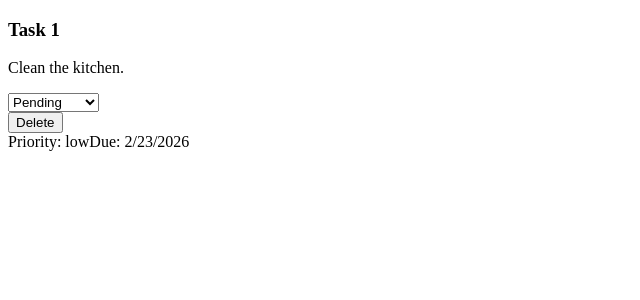
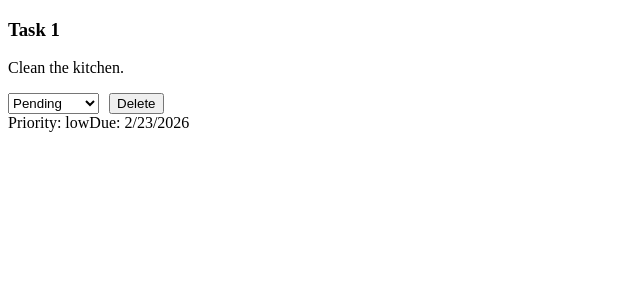
Before and after one commit to ScriptMang/lab9.3, a React (Vite) app: page / in a window 1280 px wide. Shown: the top 300 px of the page, without its empty margins (0-640 px from the left). Built offline with nearby package versions, Linux system fonts and the light colour scheme.

Commit message:
Add flexbox with 10px gap for  container with id of task-item-options

```diff
--- a/src/App.css
+++ b/src/App.css
@@ -0,0 +1,4 @@
+#taskItemOptions {
+    display: flex;
+    gap: 10px;
+}
--- a/src/components/TaskItem.tsx
+++ b/src/components/TaskItem.tsx
@@ -6,12 +6,12 @@ function TaskItem({task, onStatusChange, onDelete}: TaskItemProps) {
 
     return (
         <>
-        <div>
-            <div>
+        <div id="taskContainer">
+            <div id="taskDescriptionContainer">
                 <h3>{task.title}</h3>
                 <p>{task.description}</p>
             </div>
-            <div>
+            <div id="taskItemOptions">
                 <select defaultValue={ task.status } onChange={() => {
                      onStatusChange(
                         "3", "completed"
@@ -21,8 +21,8 @@ function TaskItem({task, onStatusChange, onDelete}: TaskItemProps) {
                     <option value="in-progress">In Progress</option>
                     <option value="completed">Completed</option>
                 </select>
+                <button onClick = {()=> onDelete(task.id)}>Delete</button>
             </div>
-            <button onClick = {()=> onDelete(task.id)}>Delete</button>
         </div>
         <div>
             <span>Priority: {task.priority}</span>
```
